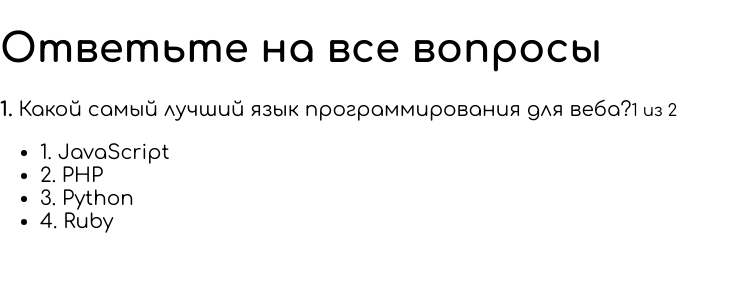
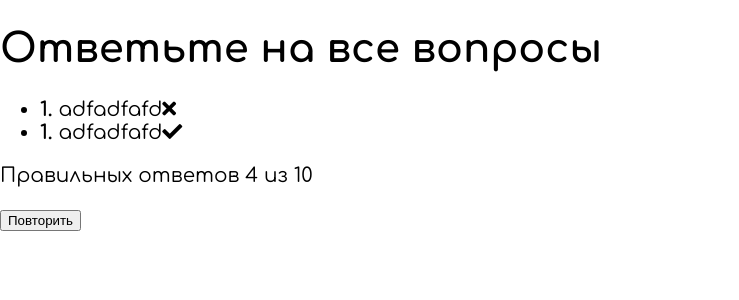
Before and after one commit to Belchenkov/react-quiz, a React app: page / in a window 1280 px wide. Shown: the top 300 px of the page, without its empty margins (0-739 px from the left). Built offline with nearby package versions, Linux system fonts and the light colour scheme.

Commit message:
Вывод результатов

```diff
--- a/public/index.html
+++ b/public/index.html
@@ -19,7 +19,8 @@
       work correctly both with client-side routing and a non-root public URL.
       Learn how to configure a non-root public URL by running `npm run build`.
     -->
-    <title>React App</title>
+    <link rel="stylesheet" href="https://use.fontawesome.com/releases/v5.3.1/css/all.css" integrity="sha384-mzrmE5qonljUremFsqc01SB46JvROS7bZs3IO2EmfFsd15uHvIt+Y8vEf7N7fWAU" crossorigin="anonymous">
+    <title>Quiz App</title>
   </head>
   <body>
     <noscript>
--- /dev/null
+++ b/src/components/FinishedQuiz/FinishedQuiz.css
@@ -0,0 +1,28 @@
+.FinishedQuiz {
+    padding: 20px;
+    color: #fff;
+    border: 2px solid #fff;
+    border-radius: 5px;
+    box-sizing: border-box;
+    margin: 0 10px;
+}
+
+.FinishedQuiz ul {
+    list-style: none;
+    padding: 0;
+    margin: 0;
+}
+
+.FinishedQuiz ul li i {
+    margin-left: 10px;
+    cursor: pointer;
+}
+
+
+.success {
+    color: rgba(161, 240, 69, .7);
+}
+
+.error {
+    color: rgba(240, 87, 108, .7);
+}
--- /dev/null
+++ b/src/components/FinishedQuiz/FinishedQuiz.js
@@ -0,0 +1,27 @@
+import React from 'react';
+import classes from './FinishedQuiz.css';
+
+const FinishedQuiz = props => {
+    return (
+        <div className={classes.FinishedQuiz}>
+            <ul>
+                <li>
+                    <strong>1. </strong>
+                    adfadfafd
+                    <i className={'fa fa-times ' + classes.error}/>
+                </li>
+                <li>
+                    <strong>1. </strong>
+                    adfadfafd
+                    <i className={'fa fa-check ' + classes.success}/>
+                </li>
+            </ul>
+            <p>Правильных ответов 4 из 10</p>
+            <div>
+                <button>Повторить</button>
+            </div>
+        </div>
+    )
+};
+
+export default FinishedQuiz;
--- a/src/containers/Quiz/Quiz.js
+++ b/src/containers/Quiz/Quiz.js
@@ -2,9 +2,11 @@ import React, {Component} from 'react';
 import classes from './Quiz.css';
 
 import ActiveQuiz from "../../components/ActiveQuiz/ActiveQuiz";
+import FinishedQuiz from "../../components/FinishedQuiz/FinishedQuiz";
 
 class Quiz extends Component {
     state = {
+        isFinished: true,
         activeQuestion: 0,
         answerState: null,
         quiz: [
@@ -34,6 +36,13 @@ class Quiz extends Component {
     };
 
     onAnswerClickHandler = (answerId) => {
+        if (this.state.answerState) {
+            const key = Object.keys(this.state.answerState)[0];
+            if (this.state.answerState[key] === 'success') {
+                return;
+            }
+        }
+
         const question = this.state.quiz[this.state.activeQuestion];
 
         if (question.rightAnswerId === answerId) {
@@ -44,7 +53,9 @@ class Quiz extends Component {
 
             const timeout = window.setTimeout(() => {
                 if (this.isQuizFinished()) {
-                    console.log('Finished');
+                    this.setState({
+                        isFinished: true
+                    });
                 } else {
                     this.setState({
                         activeQuestion: this.state.activeQuestion + 1,
@@ -69,14 +80,20 @@ class Quiz extends Component {
             <div className={classes.Quiz}>
                 <div className={classes.QuizWrapper}>
                     <h1>Ответьте на все вопросы</h1>
-                    <ActiveQuiz
-                        answers={this.state.quiz[this.state.activeQuestion].answers}
+                    {
+                        this.state.isFinished
+                            ? <FinishedQuiz
+
+                            />
+                            : < ActiveQuiz
+                                answers = {this.state.quiz[this.state.activeQuestion].answers}
                                 question={this.state.quiz[this.state.activeQuestion].question}
                                 onAnswerClick={this.onAnswerClickHandler}
                                 quizLength={this.state.quiz.length}
                                 answerNumber={this.state.activeQuestion + 1}
                                 state={this.state.answerState}
                                 />
+                    }
                 </div>
             </div>
         );
```
Lines whose indentation alone changed are shown as unchanged.
